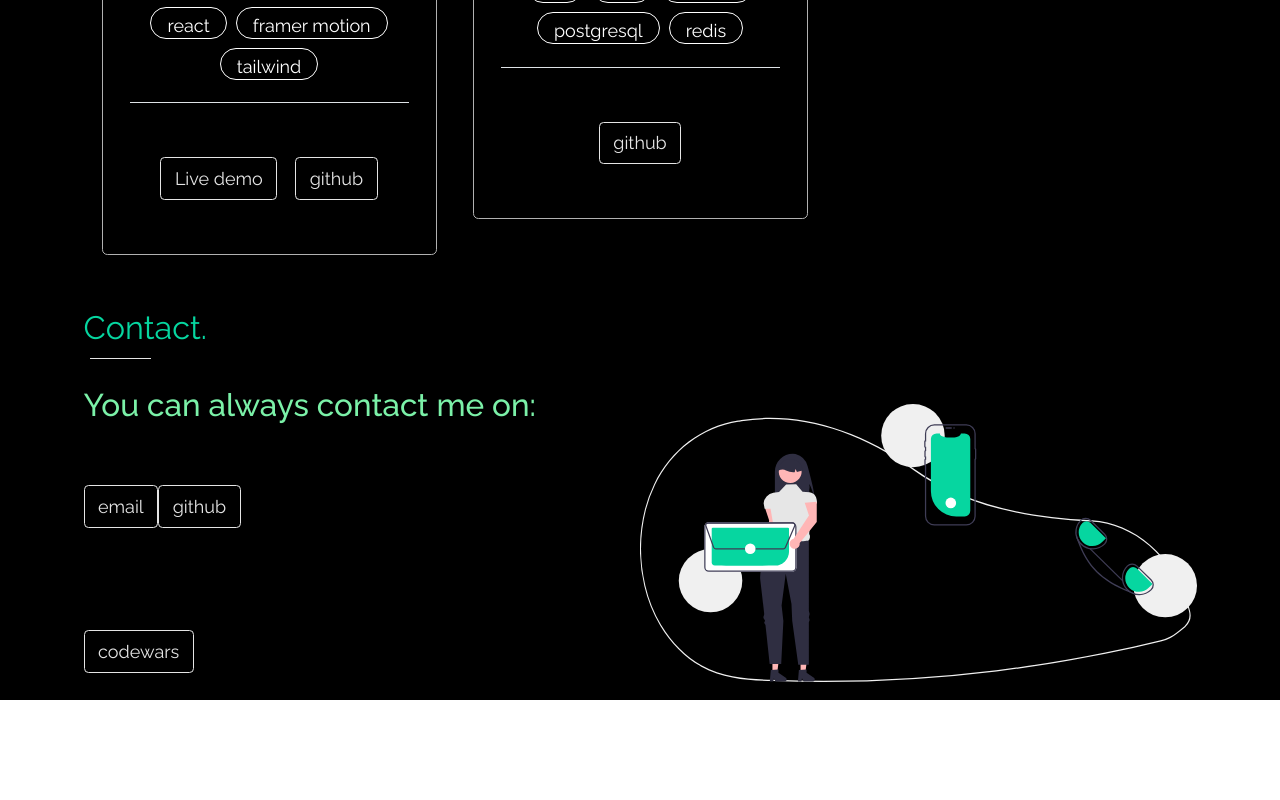
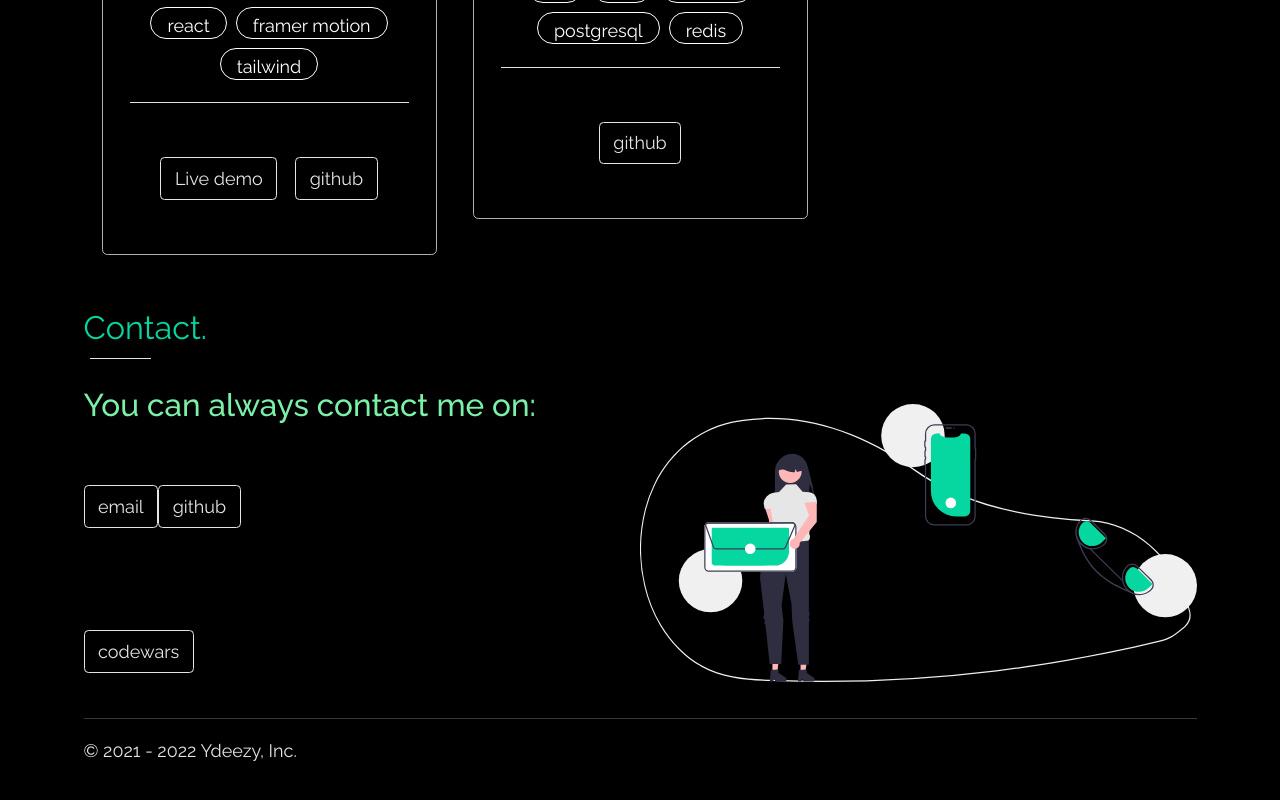
Before and after one commit to dglitxh/portfolio, a React (Create React App) app: page / in a window 1280 px wide. Shown: the part 3146-3946 px from the top of the page. Before the commit the page ends 3846 px from the top, so only its background shows below. Built offline with nearby package versions, Linux system fonts and the light colour scheme.

Commit message:
upd: footer

```diff
--- a/src/components/Footer.js
+++ b/src/components/Footer.js
@@ -1,11 +1,16 @@
+import React from "react";
 
 const Footer = () => {
+  return (
+    <div>
+      <footer className="container pb-3">
+        <hr />
+        <div>
+          <p className="footer-text mt-2">© 2021 - 2022 Ydeezy, Inc.</p>
+        </div>
+      </footer>
+    </div>
+  );
+};
 
-    return (
-        <div>
-
-        </div>
-    )
-}
-
-export default Footer
+export default Footer;
```
